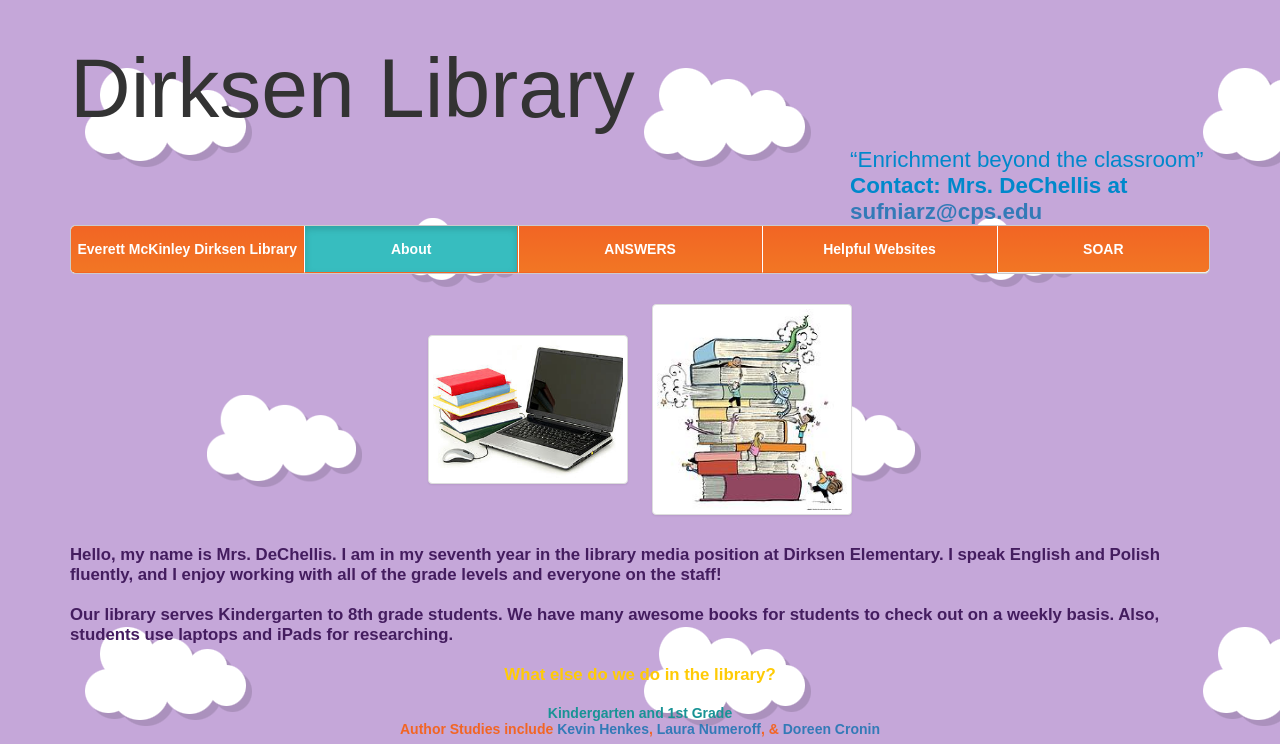
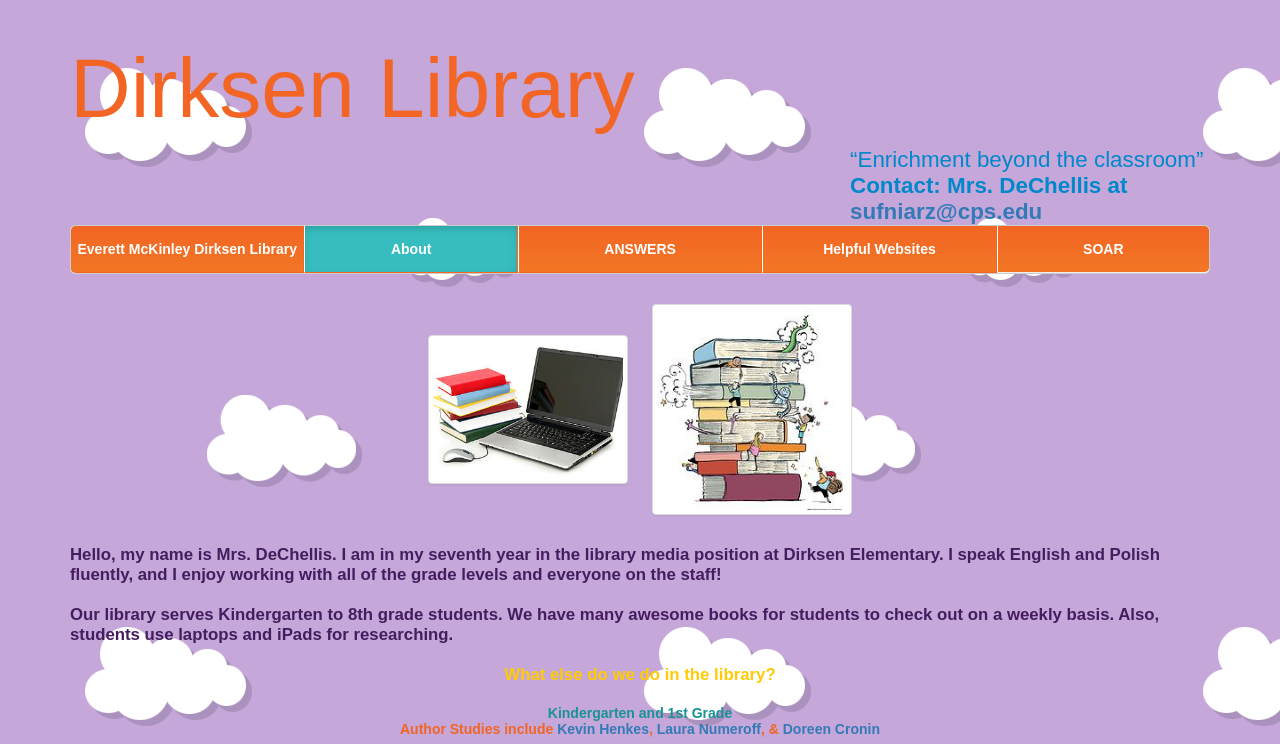
Before and after one commit to MarcinakaSin/DirksenLibrary, a plain HTML site: page about.html in a window 1280 px wide. Shown: the top 744 px of the page. Drawn offline with nearby package versions, Linux system fonts and the light colour scheme; a web font is replaced by a local one.

Commit message:
updated color on about title

```diff
--- a/about.html
+++ b/about.html
@@ -39,7 +39,7 @@
       <div class="masthead">
         <div class="row">
           <div class="col-xs-12">
-            <h1 class="header-font">Dirksen Library</h1>
+            <h1 class="header-font orange">Dirksen Library</h1>
           </div>
           <div class="col-sm-offset-8 col-sm-4">
             <span class="content-font">“Enrichment beyond the classroom”
```
Also changed, not shown: 1 other file.
